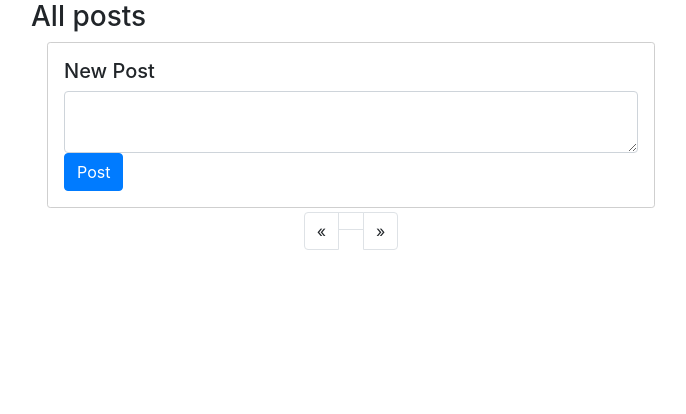
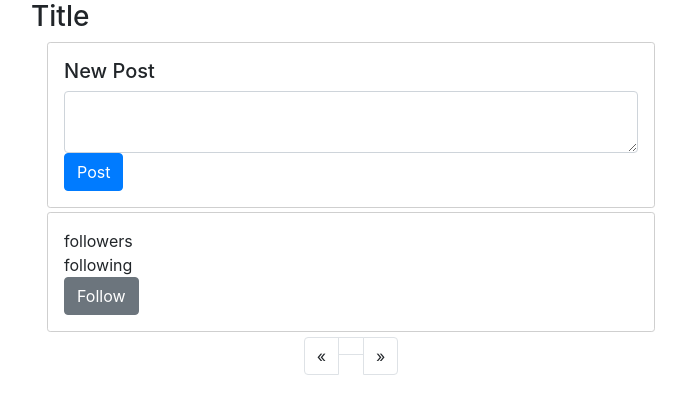
Before and after one commit to mtmahe/network, a Django app: page / in a window 1280 px wide. Shown: the part 56-470 px from the top of the page, without its empty margins (289-975 px from the left). Run offline with Django 3.2, Linux system fonts and the light colour scheme; data that the repository does not hold is empty; parts of the project's set-up code (start-up, migrations or seed data) failed here and were passed over; some libraries are stand-ins or nearby versions.

Commit message:
follow counts working. button not working.

```diff
--- a/network/static/network/index.js
+++ b/network/static/network/index.js
@@ -1,17 +1,38 @@
 document.addEventListener('DOMContentLoaded', function() {
+
+  // Layout buttons
+  let user_pk = document.getElementById('user-profile-link').getAttribute('value');
+  //console.log(user_pk);
+  document.querySelector('#user-profile-link').addEventListener('click', () => load_dashboard(user_pk));
+  document.querySelector('#following-link').addEventListener('click', () => load_dashboard('following'));
 
   load_dashboard('all_posts');
 });
 
 function load_dashboard(posts_type) {
+  // Note: posts_type will be the owner_pk for Profile views.
 
+  //console.log(`posts type dash ${posts_type}`)
   // Log posts name
   let title = return_title(posts_type);
-  console.log(title);
+  //console.log(`title ${title}`)
 
   // Show the dashboard and hide the others
-  document.querySelector('#new-post-view').style.display = 'block';
-  document.querySelector('#posts-view').style.display = 'block';
+  if (title == 'All posts') {
+    document.querySelector('#new-post-view').style.display = 'block';
+    document.querySelector('#posts-view').style.display = 'block';
+    document.querySelector('#profile-view').style.display = 'none';
+  } else if (title == 'Profile') {
+    document.querySelector('#new-post-view').style.display = 'none';
+    document.querySelector('#posts-view').style.display = 'block';
+    document.querySelector('#profile-view').style.display = 'block';
+    createProfileView(posts_type);
+  } else if (title == 'Following') {
+    document.querySelector('#new-post-view').style.display = 'none';
+    document.querySelector('#posts-view').style.display = 'block';
+    document.querySelector('#profile-view').style.display = 'none';
+  }
+
 
   // Show the dashboard name
   document.querySelector('#title').innerHTML = `<h3>${title}</h3>`;
@@ -30,32 +51,74 @@
     })
     .then(response => response.json())
     .then(result => {
-      console.log(result);
+      console.log(`result ${result}`);
       load_dashboard('all_posts');
     })
 
     return false;
   }
 
-  createPostsView('1');
+
+  function createProfileView(posts_type) {
+    // Follows Count
+    fetch(`/profile/follows/${posts_type}`, {
+      method: 'GET',
+      headers: {
+        'Content-Type': 'application/json',
+        'authors': posts_type,
+      },
+    })
+    .then(response => response.json())
+    .then(result => {
+      document.getElementById('follower-count').innerHTML = `Following ${result}`;
+    })
+    // Following count
+    fetch(`/profile/followers/${posts_type}`, {
+      method: 'GET',
+      headers: {
+        'Content-Type': 'application/json',
+        'authors': posts_type,
+      },
+    })
+    .then(response => response.json())
+    .then(result => {
+      document.getElementById('following-count').innerHTML = `Followers ${result}`;
+    })
+    // Follow button
+    let user_pk = document.getElementById('user-profile-link').getAttribute('value');
+    if (posts_type != user_pk) {
+      document.querySelector('#follow-button').style.display = 'block';
+      document.querySelector('#follow-button').addEventListener('click', () => followClick());
+    } else {
+      document.querySelector('#follow-button').style.display = 'none';
+    };
+  };
+
+  createPostsView('1', posts_type);
 
   //  Create the posts view
-  function createPostsView(currentPageNumber) {
+  function createPostsView(currentPageNumber, posts_type) {
     console.log(`posts type is ${posts_type}`)
     fetch('/posts', {
       method: 'GET',
       headers: {
         'Content-Type': 'application/json',
-        'authors': 'all',
+        'authors': posts_type,
       },
     })
     .then(response => response.json())
     .then(my_pages => {
+      // First, clear posts if there are any.
+      const element = document.getElementById('paginate-posts');
+      while (element.firstChild) {
+        element.removeChild(element.firstChild);
+      };
       const currentPage = my_pages.pages[currentPageNumber];
       const numPages = my_pages.num_pages;
       const hasNext = currentPage.has_next;
       const hasPrevious = currentPage.has_previous;
       currentPage.page_list.forEach(append_post_node);
+
 
       // Create the individual post containers and append to view
       function append_post_node(item) {
@@ -73,7 +136,8 @@
         owner.append(node)
         next_post.appendChild(owner);
         owner.addEventListener('click', function() {
-          window.location.href=`/profile/${item.owner}`;
+          load_dashboard(item.owner_pk)
+          //window.location.href=`/profile/${item.owner_pk}`;
         })
 
         const body = document.createElement('p');
@@ -142,13 +206,16 @@
 
     // load the selected page
     //load_dashboard('all_posts', currentPageNumber);
-    createPostsView(currentPageNumber);
+    createPostsView(currentPageNumber, posts_type);
   }
 }
 
 
 function return_title(name) {
   // Return the title given name.
+  if (name != 'all_posts' && name != 'following') {
+    name = 'profile';
+  };
 
   const names = {
     all_posts: 'All posts',
@@ -158,3 +225,8 @@
 
   return names[name];
 }
+
+
+function followClick() {
+
+}
--- a/network/static/network/profile.js
+++ b/network/static/network/profile.js
@@ -18,14 +18,14 @@
   //  Create the posts view
   function createPostsView(currentPageNumber) {
     console.log(window.location.pathname);
-    username = document.getElementById('username').getAttribute('value');
+    owner_pk = document.getElementById('username').getAttribute('value');
     console.log(username);
     console.log(`posts type is ${posts_type}`);
     fetch('/posts', {
       method: 'GET',
       headers: {
         'Content-Type': 'application/json',
-        'authors': 'all',
+        'authors': owner_pk,
       },
     })
     .then(response => response.json())
--- a/network/templates/network/index.html
+++ b/network/templates/network/index.html
@@ -11,6 +11,12 @@
         <textarea class="form-control" id="new-post-body" rows="2" cols="80"></textarea>
         <input type="submit" value="Post" class="btn btn-primary">
       </form>
+    </div>
+
+    <div class="section-container" id="profile-view">
+      <div id="follower-count">followers</div>
+      <div id="following-count">following</div>
+      <button id="follow-button" type="button" name="follow-button" class="btn btn-secondary">Follow</button>
     </div>
 
     <div id="posts-view">
@@ -37,7 +43,3 @@
     </div>
   </div>
 {% endblock %}
-
-{% block script %}
-  <script src="{% static 'network/index.js' %}"></script>
-{% endblock %}
--- a/network/templates/network/layout.html
+++ b/network/templates/network/layout.html
@@ -14,6 +14,7 @@
         <script src="https://unpkg.com/babel-standalone@6/babel.min.js"></script>
 
         {% block script %}
+          <script src="{% static 'network/index.js' %}"></script>
         {% endblock %}
     </head>
     <body>
@@ -25,7 +26,7 @@
               <ul class="navbar-nav mr-auto">
                 {% if user.is_authenticated %}
                     <li class="nav-item">
-                        <a class="nav-link" href="/profile/{{ user.pk }}"><strong>{{ user.username }}</strong></a>
+                        <a id="user-profile-link" value={{ user.pk }} class="nav-link"><strong>{{ user.username }}</strong></a>
                     </li>
                 {% endif %}
                 <li class="nav-item">
@@ -33,7 +34,7 @@
                 </li>
                 {% if user.is_authenticated %}
                     <li class="nav-item">
-                        <a class="nav-link" href="#">Following</a>
+                        <a id="following-link" class="nav-link" href="#">Following</a>
                     </li>
                     <li class="nav-item">
                         <a class="nav-link" href="{% url 'logout' %}">Log Out</a>
--- a/network/templates/network/profile.html
+++ b/network/templates/network/profile.html
@@ -4,7 +4,7 @@
 {% block body %}
   <div class="main-container">
     <h3 id="title">Title</h3>
-    <h3 id="username" value={{ user.username }}>{{ user.username }}</h3>
+    <h3 id="username" value={{ user.pk }}>{{ user.username }}</h3>
 
     <div class="section-container" id="profile-view">
       <p>followers</p>
--- a/network/urls.py
+++ b/network/urls.py
@@ -9,7 +9,7 @@
     path("logout", views.logout_view, name="logout"),
     path("register", views.register, name="register"),
     path("view/following", views.view_following, name="view_following"),
-    path("profile/<str:user>", views.profile, name="profile"),
+    path("profile/<int:owner_pk>", views.profile, name="profile"),
 
     # API Routes
     path("posts/compose", views.compose, name="compose"),
--- a/network/views.py
+++ b/network/views.py
@@ -103,8 +103,8 @@
         print('not get')
         return JsonResponse({"error": "GET request required."}, status=400)
 
-
-    if request.headers['authors'] == 'all':
+    print(request.headers['authors'])
+    if request.headers['authors'] == 'all_posts':
         posts = Post.objects.all().order_by("-id")
     else:
         author_list = [int(author) for author in request.headers['authors'].split(",")]
@@ -162,7 +162,7 @@
     return JsonResponse(current_page, safe=False)
 
 
-def profile(request, user):
+def profile(request, owner_pk):
     """ Display user profile """
 
     # need to update the call to user number also
```
